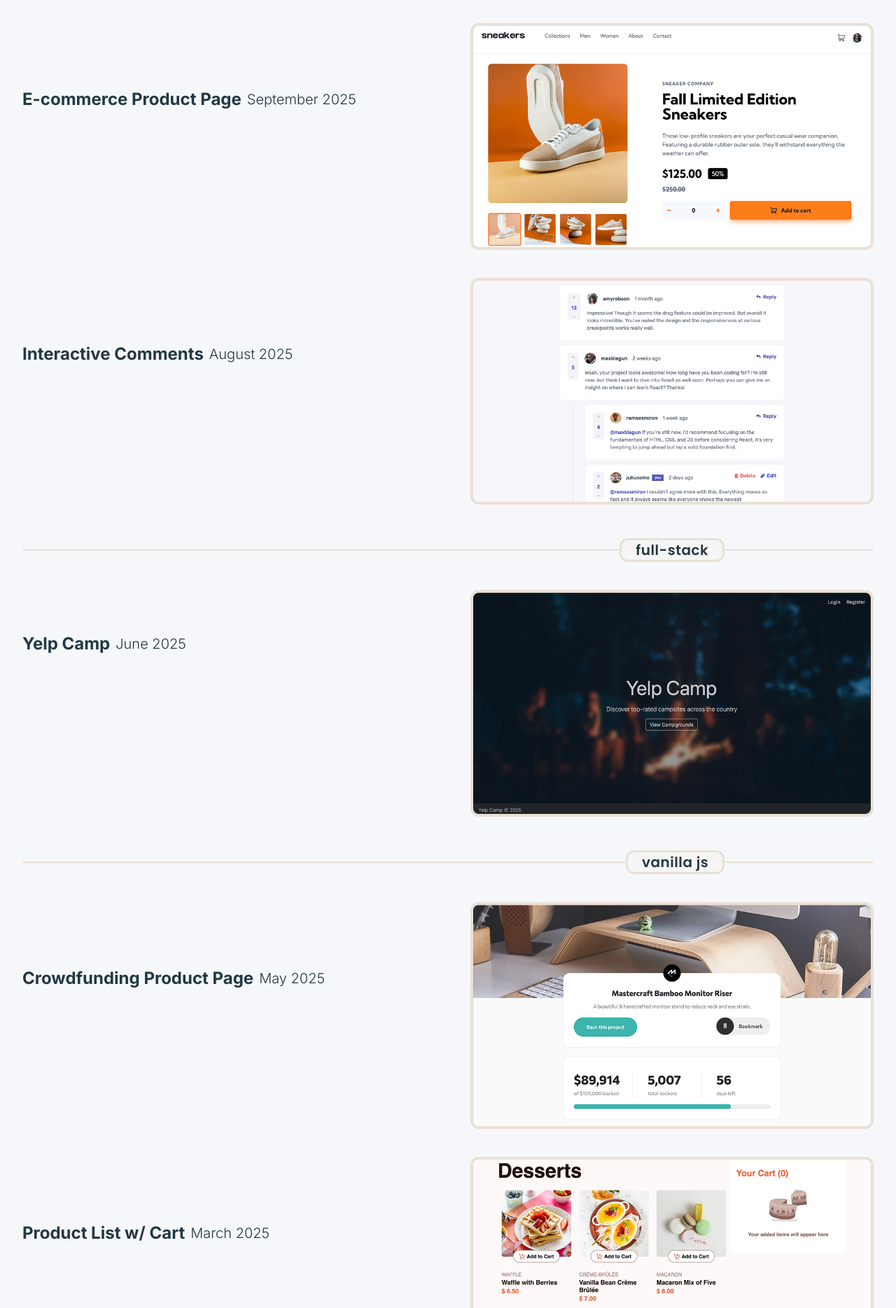
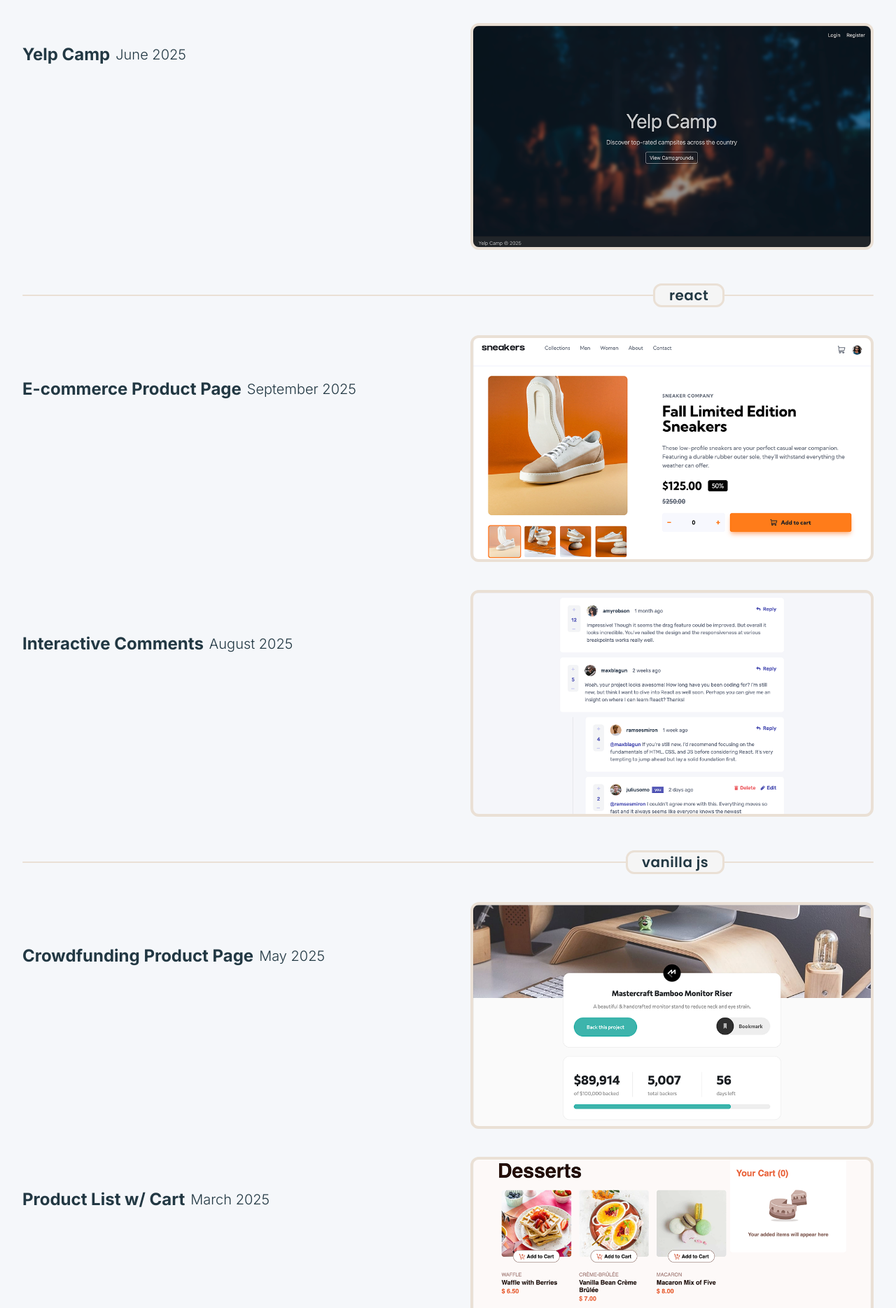
Before and after one commit to gumballoon/francisco-portfolio, a React (Vite) app: page / in a window 1280 px wide. Shown: the part 840-2709 px from the top of the page at 70% size. Built offline with nearby package versions, Linux system fonts and the light colour scheme.

Commit message:
add challenge/solution descriptions for all projects, YelpCamp demo credentials, and meta tags for the preview window

```diff
--- a/index.html
+++ b/index.html
@@ -5,7 +5,6 @@
     <meta name="viewport" content="width=device-width, initial-scale=1.0" />
 
     <link rel="icon" type="image/svg+xml" href="/logo.svg" />
-
     <!-- PNG fallback for Safari and older browsers -->
     <link rel="icon" type="image/png" href="/logo.png" sizes="32x32" />
 
@@ -20,9 +19,15 @@
 
     <meta name="description" content="Audio engineer turned web developer, building frontend and full-stack apps with creativity and dedication to deliver user-focused solutions."
     />
-
     <meta name="keywords" content="frontend/full-stack developer, web developer, JavaScript, TypeScript, React, Node.js, SQL, responsive design, REST APIs, Lisbon, Portugal, career switcher, portfolio"
     />
+
+    <meta property="og:title" content="Francisco Cristina | Frontend & Full-Stack Developer" />
+    <meta property="og:description" content="Audio engineer turned web developer, building frontend and full-stack apps with creativity and dedication to deliver user-focused solutions." />
+    <meta property="og:image" content="https://franciscocristina.com/photo-preview.png" />
+    <meta property="og:url" content="https://franciscocristina.com" />
+    <meta property="og:type" content="website" />
+
   </head>
   <body>
     <div id="root"></div>
--- a/src/Contact.jsx
+++ b/src/Contact.jsx
@@ -14,7 +14,7 @@ export default function Contact() {
                 <div className='md:col-'>
                     <h2 className="poppins text-3xl font-bold leading-normal tracking-wider md:text-[2.25rem] xl:text-[2.5rem] transition-all duration-300">Contact</h2>
 
-                    < ContactItem SVG={IconEmail} description={'Email'} title={'franciscocristina.dev@gmail.com'} link={'mailto:franciscocristina.dev@gmail.com'} />
+                    < ContactItem SVG={IconEmail} description={'Email'} title={'franciscocristina.dev@gmail.com'} link={'mailto:franciscocristina.dev@gmail.com'} />k
 
                     < ContactItem SVG={IconLinkedIn} description={'LinkedIn'} title={'/francisco-cristina'} link={'https://www.linkedin.com/in/francisco-cristina/'} />
                 </div>
--- a/src/Projects.jsx
+++ b/src/Projects.jsx
@@ -14,6 +14,33 @@ export default function Projects() {
       <h2 className="poppins text-3xl font-bold leading-normal tracking-wider -mb-4 md:text-[2.25rem] xl:text-[2.5rem] transition-all duration-300">
         Projects
       </h2>
+
+          <Divider title={"full-stack"} isProject={true} />
+
+      <ProjectItem
+        image={yelpCamp}
+        title={"Yelp Camp"}
+        date={"June 2025"}
+        demo={"https://yelp-camp-qj1s.onrender.com"}
+        repo={"https://github.com/gumballoon/yelp-camp"}
+        description={
+          <>
+            Full-stack web app where users can create, edit, and review
+            campgrounds. Includes user authentication, image uploads, and
+            interactive maps. Built as a RESTful application with{" "}
+            <span>Node.js</span>, <span>Express</span>, <span>MongoDB</span>,{" "}
+            <span>Mongoose</span>, and <span>EJS</span>.  This was the capstone project of Colt Steele's{" "}
+            <a
+              href="https://www.udemy.com/course/the-web-developer-bootcamp/"
+              target="_blank"
+              className="link"
+            >
+              Web Developer Bootcamp 2025
+            </a>
+            . The biggest challenge was juggling all the new tools and concepts, applying what I learned as I went. For quick testing, log in with the demo account: <i>yadayada</i> <span className="text-gb-teal-500">/</span> <i>NoSoup4U!</i>
+          </>
+        }
+      />
 
       <Divider title={"react"} isProject={true} />
 
@@ -35,7 +62,7 @@ export default function Projects() {
             </a>
             , focusing on interactive lightbox galleries, shopping cart state
             management, and responsive image carousels. Built with{" "}
-            <span>React</span> and <span>Tailwind CSS</span>.
+            <span>React</span> and <span>Tailwind CSS</span>. The hardest part was deciding how to structure the lightbox and components for different screen sizes. I managed it by building each part incrementally and focusing on reusability.
           </>
         }
       />
@@ -58,35 +85,7 @@ export default function Projects() {
             </a>
             , focusing on full comment interactivity with nested threads,
             editable and deletable comments, and voting functionality. Built
-            with <span>React</span> and <span>Tailwind CSS</span>.
-          </>
-        }
-      />
-
-      <Divider title={"full-stack"} isProject={true} />
-
-      <ProjectItem
-        image={yelpCamp}
-        title={"Yelp Camp"}
-        date={"June 2025"}
-        demo={"https://yelp-camp-qj1s.onrender.com"}
-        repo={"https://github.com/gumballoon/yelp-camp"}
-        description={
-          <>
-            Full-stack web app where users can create, edit, and review
-            campgrounds. Includes user authentication, image uploads, and
-            interactive maps. Built as a RESTful application with{" "}
-            <span>Node.js</span>, <span>Express</span>, <span>MongoDB</span>,{" "}
-            <span>Mongoose</span>, and <span>EJS</span>, following
-            industry-standard practices taught in Colt Steele's{" "}
-            <a
-              href="https://www.udemy.com/course/the-web-developer-bootcamp/"
-              target="_blank"
-              className="link"
-            >
-              Web Developer Bootcamp 2025
-            </a>
-            .
+            with <span>React</span> and <span>Tailwind CSS</span>. Managing CRUD in a frontend-only project was complex and a milestone for learning forms and state. I got through it by diving in, experimenting, and figuring things out as I went.
           </>
         }
       />
@@ -111,7 +110,7 @@ export default function Projects() {
             </a>
             , focusing on interactive pledges, state updates, responsive design,
             and dynamic DOM manipulation. Built with <span>JavaScript</span>{" "}
-            (vanilla) and <span>Bootstrap</span>.
+            (vanilla) and <span>Bootstrap</span>. The biggest challenge was managing the pledge forms and updating the live stats. I handled it by testing, adjusting, and figuring out how each piece should work together.
           </>
         }
       />
@@ -134,7 +133,7 @@ export default function Projects() {
             </a>
             , focusing on updating the UI in multiple places based on user
             actions, cart functionality, and responsive layout. Built with{" "}
-            <span>JavaScript</span> (vanilla) and <span>Bootstrap</span>.
+            <span>JavaScript</span> (vanilla) and <span>Bootstrap</span>. Updating the UI in multiple places while maintaining cart functionality was a major milestone in my learning. I tackled it by trying things out, fixing issues, and refining how everything worked together.
           </>
         }
       />
@@ -151,7 +150,7 @@ export default function Projects() {
             transposes power chord progressions into open chords. Select your
             chords, get the capo fret, and play simplified open chord versions.
             Designed in <span>Figma</span> and built with{" "}
-            <span>JavaScript</span> (vanilla) and <span>Bootstrap</span>.
+            <span>JavaScript</span> (vanilla) and <span>Bootstrap</span>. My very first website, and a real learning experience. I explored, experimented, and learned by figuring things out as I built it.k
           </>
         }
       />
```
Also changed, not shown: public/photo-preview.png (added), 1 other file (tests, documents, lock files or other folders).
